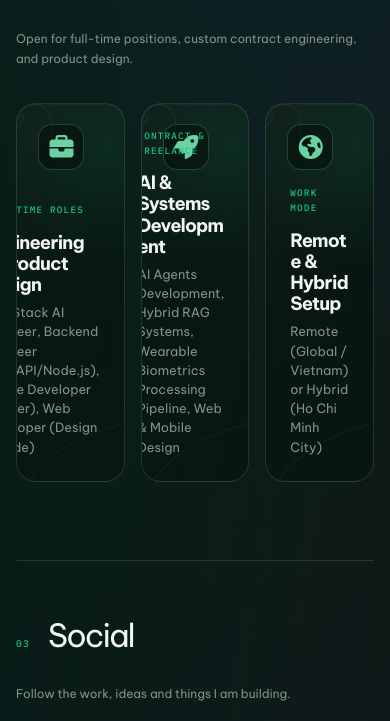
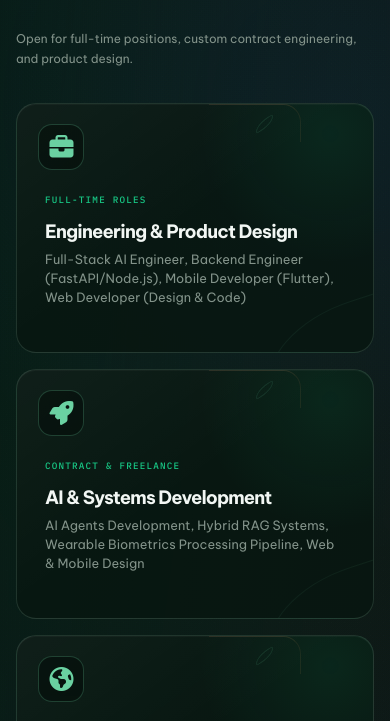
Before and after one commit to HuynhTri-dev/tri-portfolio, an Astro site: page /contact in a window 390 px wide. Shown: the part 1457-2178 px from the top of the page. Built offline with nearby package versions, Linux system fonts and the light colour scheme; Astro itself is replaced by a stand-in of ours.

Commit message:
fix: prevent availability card content overlap

```diff
--- a/src/pages/contact.astro
+++ b/src/pages/contact.astro
@@ -547,15 +547,24 @@ const socialLinks = [
   }
 
   .availability-grid {
-    grid-template-columns: repeat(3, 1fr);
+    grid-template-columns: repeat(3, minmax(0, 1fr));
   }
 
-  .avail-card {
-    min-height: 210px;
-    padding: 28px;
-    display: flex;
-    flex-direction: column;
-    justify-content: flex-end;
+  .bento-card.avail-card {
+    min-height: 270px;
+    align-items: stretch;
+    padding: 96px 28px 28px;
+    cursor: default;
+    transition: none;
+  }
+
+  .bento-card.avail-card:hover {
+    transform: none;
+    border-color: var(--border-default);
+  }
+
+  .bento-card.avail-card:hover::before {
+    opacity: 0;
   }
 
   .avail-card .card-mark {
@@ -1168,6 +1177,14 @@ const socialLinks = [
       gap: 36px;
     }
 
+    .availability-grid {
+      grid-template-columns: repeat(2, minmax(0, 1fr));
+    }
+
+    .avail-card:last-child {
+      grid-column: 1 / -1;
+    }
+
     .social-grid {
       grid-template-columns: repeat(2, minmax(0, 1fr));
       grid-template-rows: repeat(2, minmax(240px, 1fr));
@@ -1213,9 +1230,14 @@ const socialLinks = [
     }
 
     .direct-grid,
+    .availability-grid,
     .social-grid {
       grid-template-columns: 1fr;
       grid-template-rows: none;
+    }
+
+    .avail-card:last-child {
+      grid-column: auto;
     }
 
     .email-card,
@@ -1265,6 +1287,11 @@ const socialLinks = [
       border-radius: 20px;
     }
 
+    .bento-card.avail-card {
+      min-height: 250px;
+      padding-top: 88px;
+    }
+
     .email-card,
     .fanpage-card {
       min-height: 230px;
```
